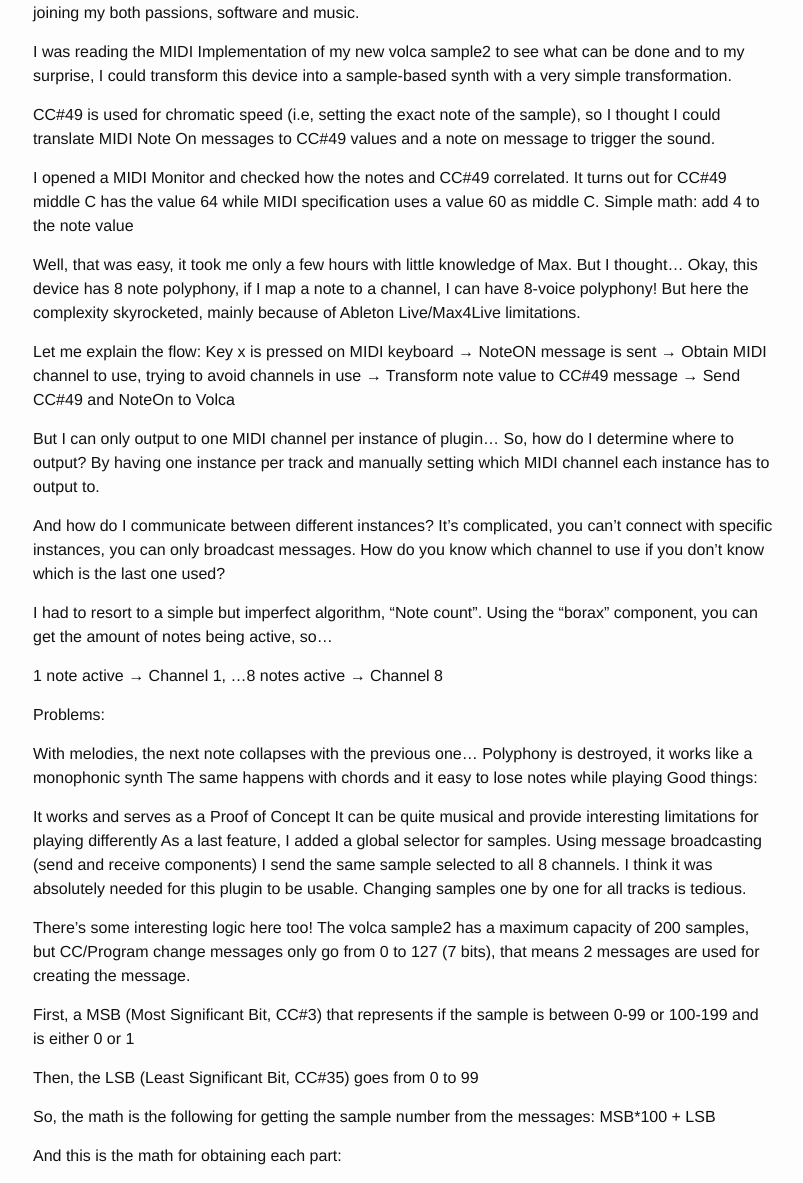
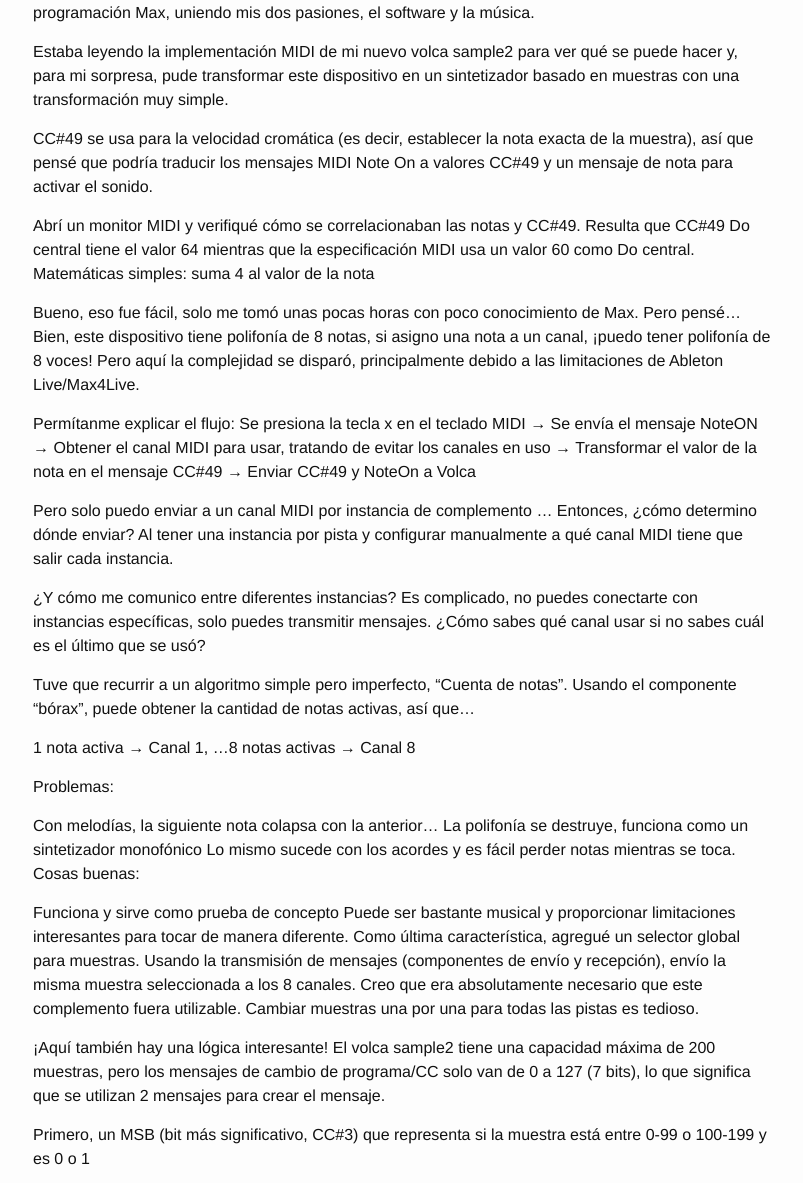
Before and after one commit to rafaelpernil2/blog-es, a Jekyll site: the page built from _posts/2022-05-22-volcamaxforlive.markdown, in a window 1280 px wide and 1400 px high, scrolled down 447 px. Shown: the part 217-1400 px from the top of the window, without its empty margins (237-1040 px from the left). Built offline with Jekyll 4.4.1, drawn with Linux system fonts in a browser that asks for light colours; some of the changed text lies outside the part shown.

Commit message:
Updated Volcamaxforlive

```diff
--- a/_posts/2022-05-22-volcamaxforlive.markdown
+++ b/_posts/2022-05-22-volcamaxforlive.markdown
@@ -1,6 +1,6 @@
 ---
-title: volca sample2 polyphonic chromatic player - A Max4Live plugin to use a KORG
-  volca sample2 as a polyphonic chromatic sample player
+title: volca sample2 polyphonic chromatic player - Un plugin Max4Live para usar un
+  KORG volca sample2 como reproductor cromático de samples
 date: 2022-05-22 01:13:00 +02:00
 categories:
 - MIDI
@@ -11,53 +11,53 @@
 
 ![Sin título.png](https://feranern.sirv.com/Images/Sin%20t%C3%ADtulo.png)
 
-This little project started from my goal of learning MIDI programming and Max programming language, joining my both passions, software and music.
+Este pequeño proyecto partió de mi objetivo de aprender programación MIDI y el lenguaje de programación Max, uniendo mis dos pasiones, el software y la música.
 
-I was reading the MIDI Implementation of my new volca sample2 to see what can be done and to my surprise, I could transform this device into a sample-based synth with a very simple transformation.
+Estaba leyendo la implementación MIDI de mi nuevo volca sample2 para ver qué se puede hacer y, para mi sorpresa, pude transformar este dispositivo en un sintetizador basado en muestras con una transformación muy simple.
 
-CC#49 is used for chromatic speed (i.e, setting the exact note of the sample), so I thought I could translate MIDI Note On messages to CC#49 values and a note on message to trigger the sound.
+CC#49 se usa para la velocidad cromática (es decir, establecer la nota exacta de la muestra), así que pensé que podría traducir los mensajes MIDI Note On a valores CC#49 y un mensaje de nota para activar el sonido.
 
-I opened a MIDI Monitor and checked how the notes and CC#49 correlated. It turns out for CC#49 middle C has the value 64 while MIDI specification uses a value 60 as middle C. Simple math: add 4 to the note value
+Abrí un monitor MIDI y verifiqué cómo se correlacionaban las notas y CC#49. Resulta que CC#49 Do central tiene el valor 64 mientras que la especificación MIDI usa un valor 60 como Do central. Matemáticas simples: suma 4 al valor de la nota
 
-Well, that was easy, it took me only a few hours with little knowledge of Max. But I thought... Okay, this device has 8 note polyphony, if I map a note to a channel, I can have 8-voice polyphony! But here the complexity skyrocketed, mainly because of Ableton Live/Max4Live limitations.
+Bueno, eso fue fácil, solo me tomó unas pocas horas con poco conocimiento de Max. Pero pensé... Bien, este dispositivo tiene polifonía de 8 notas, si asigno una nota a un canal, ¡puedo tener polifonía de 8 voces! Pero aquí la complejidad se disparó, principalmente debido a las limitaciones de Ableton Live/Max4Live.
 
-Let me explain the flow: Key x is pressed on MIDI keyboard → NoteON message is sent → Obtain MIDI channel to use, trying to avoid channels in use → Transform note value to CC#49 message → Send CC#49 and NoteOn to Volca
+Permítanme explicar el flujo: Se presiona la tecla x en el teclado MIDI → Se envía el mensaje NoteON → Obtener el canal MIDI para usar, tratando de evitar los canales en uso → Transformar el valor de la nota en el mensaje CC#49 → Enviar CC#49 y NoteOn a Volca
 
-But I can only output to one MIDI channel per instance of plugin... So, how do I determine where to output? By having one instance per track and manually setting which MIDI channel each instance has to output to.
+Pero solo puedo enviar a un canal MIDI por instancia de complemento ... Entonces, ¿cómo determino dónde enviar? Al tener una instancia por pista y configurar manualmente a qué canal MIDI tiene que salir cada instancia.
 
-And how do I communicate between different instances? It’s complicated, you can’t connect with specific instances, you can only broadcast messages. How do you know which channel to use if you don’t know which is the last one used?
+¿Y cómo me comunico entre diferentes instancias? Es complicado, no puedes conectarte con instancias específicas, solo puedes transmitir mensajes. ¿Cómo sabes qué canal usar si no sabes cuál es el último que se usó?
 
-I had to resort to a simple but imperfect algorithm, “Note count”. Using the “borax” component, you can get the amount of notes being active, so...
+Tuve que recurrir a un algoritmo simple pero imperfecto, "Cuenta de notas". Usando el componente "bórax", puede obtener la cantidad de notas activas, así que...
 
-1 note active → Channel 1, ...8 notes active → Channel 8
+1 nota activa → Canal 1, ...8 notas activas → Canal 8
 
-Problems:
+Problemas:
 
-With melodies, the next note collapses with the previous one... Polyphony is destroyed, it works like a monophonic synth
-The same happens with chords and it easy to lose notes while playing
-Good things:
+Con melodías, la siguiente nota colapsa con la anterior... La polifonía se destruye, funciona como un sintetizador monofónico
+Lo mismo sucede con los acordes y es fácil perder notas mientras se toca.
+Cosas buenas:
 
-It works and serves as a Proof of Concept
-It can be quite musical and provide interesting limitations for playing differently
-As a last feature, I added a global selector for samples. Using message broadcasting (send and receive components) I send the same sample selected to all 8 channels. I think it was absolutely needed for this plugin to be usable. Changing samples one by one for all tracks is tedious.
+Funciona y sirve como prueba de concepto
+Puede ser bastante musical y proporcionar limitaciones interesantes para tocar de manera diferente.
+Como última característica, agregué un selector global para muestras. Usando la transmisión de mensajes (componentes de envío y recepción), envío la misma muestra seleccionada a los 8 canales. Creo que era absolutamente necesario que este complemento fuera utilizable. Cambiar muestras una por una para todas las pistas es tedioso.
 
-There’s some interesting logic here too! The volca sample2 has a maximum capacity of 200 samples, but CC/Program change messages only go from 0 to 127 (7 bits), that means 2 messages are used for creating the message.
+¡Aquí también hay una lógica interesante! El volca sample2 tiene una capacidad máxima de 200 muestras, pero los mensajes de cambio de programa/CC solo van de 0 a 127 (7 bits), lo que significa que se utilizan 2 mensajes para crear el mensaje.
 
-First, a MSB (Most Significant Bit, CC#3) that represents if the sample is between 0-99 or 100-199 and is either 0 or 1
+Primero, un MSB (bit más significativo, CC#3) que representa si la muestra está entre 0-99 o 100-199 y es 0 o 1
 
-Then, the LSB (Least Significant Bit, CC#35) goes from 0 to 99
+Luego, el LSB (bit menos significativo, CC#35) va de 0 a 99
 
-So, the math is the following for getting the sample number from the messages: MSB*100 + LSB
+Entonces, la matemática es la siguiente para obtener el número de muestra de los mensajes: MSB*100 + LSB
 
-And this is the math for obtaining each part:
+Y esta es la matemática para obtener cada parte:
 
-MSB = Sample Number / 100
+MSB = Número de muestra / 100
 
-LSB = Sample Number % 100 (Modulo operation)
+LSB = Número de muestra % 100 (operación de módulo)
 
-It was a great learning experience, feel free to modify it and play with the code. Since Max is a visual programming language, I can also show in one screenshot how it works:
+Fue una gran experiencia de aprendizaje, siéntete libre de modificarlo y jugar con el código. Dado que Max es un lenguaje de programación visual, también puedo mostrar en una captura de pantalla cómo funciona:
 
 ![volcasamplemax.png](https://feranern.sirv.com/Images/volcasamplemax.png)
 
 
-Extending and improving this project, I created a new version based on WebMIDI. It’s WAY better, you’ll see :P
+Ampliando y mejorando este proyecto, creé una nueva versión basada en WebMIDI. Es MUCHO mejor, ya verás :P
```
